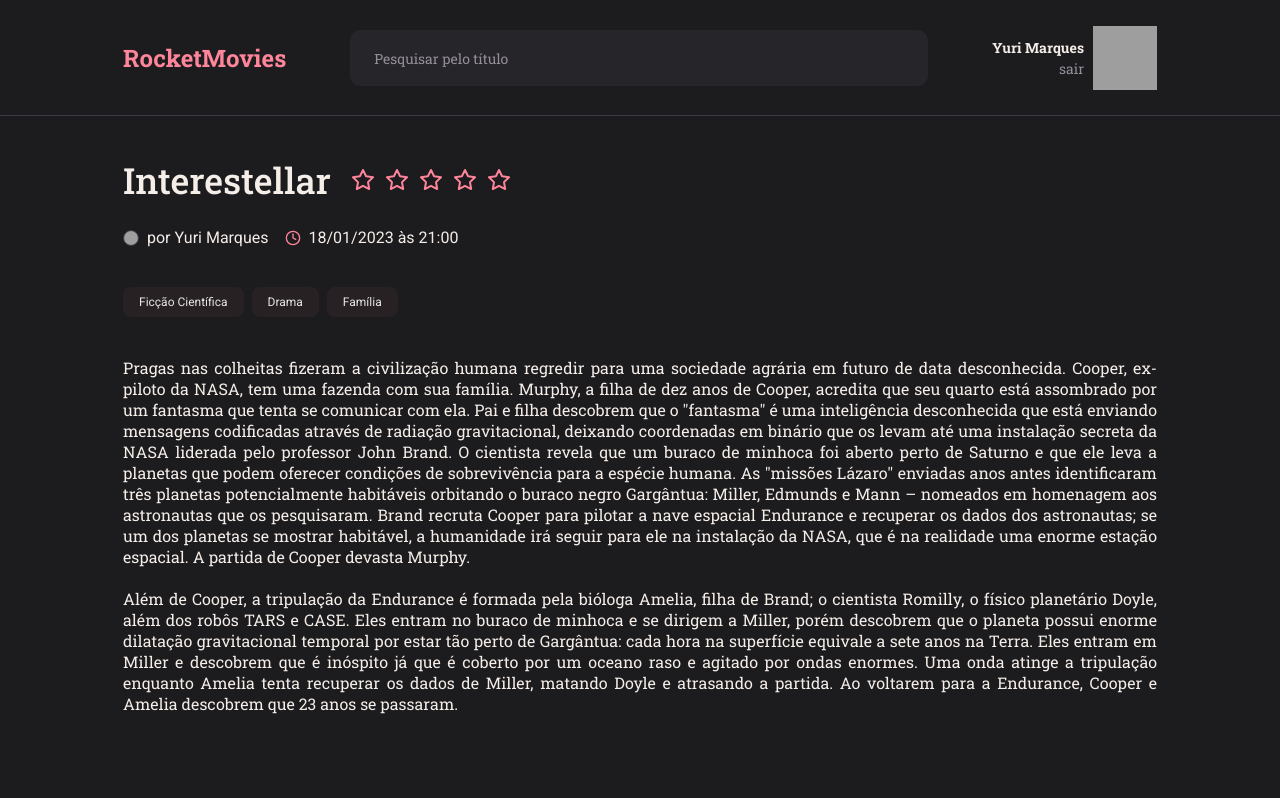
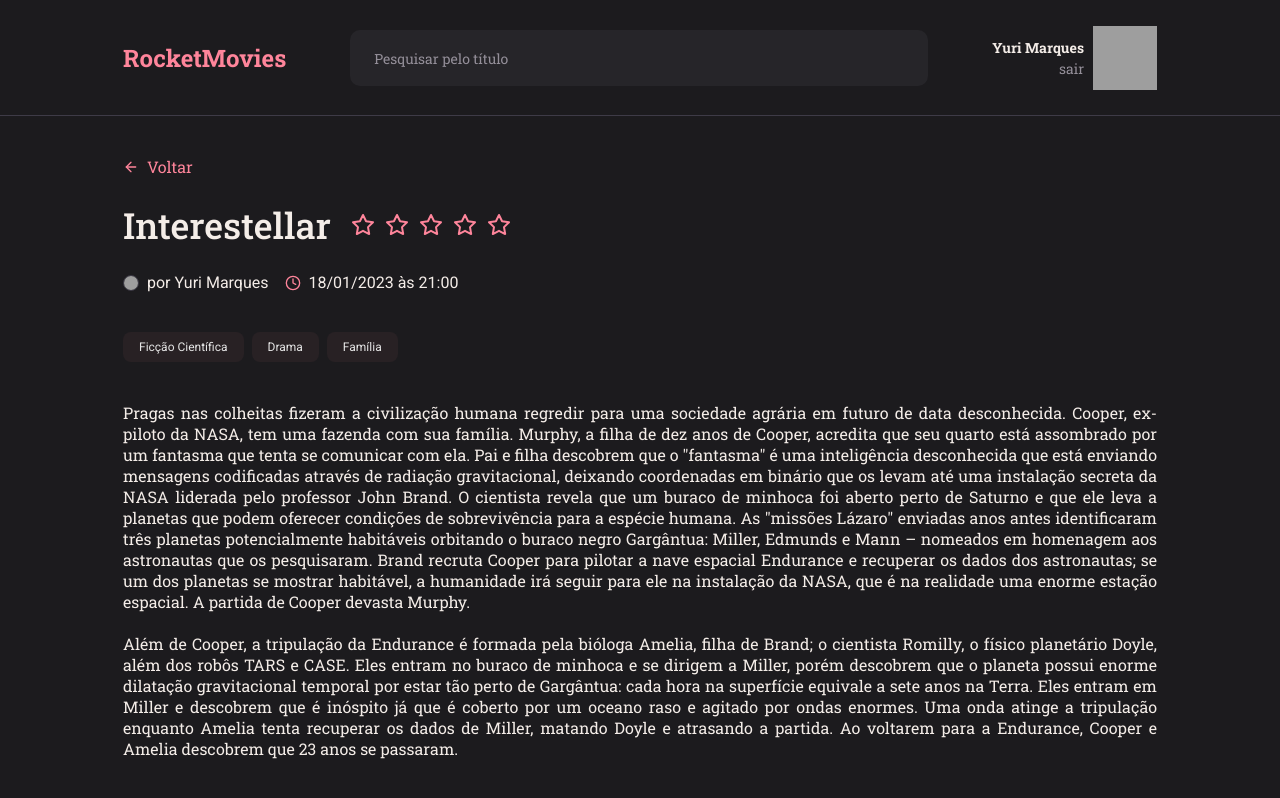
Before and after one commit to yuriscode/rocketmovies, a React (Vite) app: page / in a window 1280 px wide. Built offline with nearby package versions, Linux system fonts and the light colour scheme; grey boxes are pictures that could not be loaded.

Commit message:
feat: create component button text

```diff
--- /dev/null
+++ b/src/components/ButtonText/index.jsx
@@ -0,0 +1,12 @@
+import { Container } from './styles';
+
+export function ButtonText({ title, icon: Icon, ...rest }) {
+    return (
+        <Container {...rest}>
+            {Icon && <Icon size={16} />}
+            <div className="line">
+                {title}
+            </div>
+        </Container>
+    )
+}
--- /dev/null
+++ b/src/components/ButtonText/styles.js
@@ -0,0 +1,41 @@
+import styled from 'styled-components';
+
+export const Container = styled.button`
+    display: flex;
+    align-items: center;
+
+    margin-bottom: 2.4rem;
+
+    width: fit-content;
+    background: none;
+    border: none;
+
+    color: ${({ theme }) => theme.colors.pink};
+    font-size: 1.6rem;
+    font-weight: 400;
+
+    > .line{
+        position: relative;
+
+        &::after {
+            content: '';
+            position: absolute;
+            width: 100%;
+            transform: scaleX(0);
+            height: .1rem;
+            bottom: 0;
+            left: 0;
+            background-color: ${({ theme }) => theme.colors.pink};
+            transform-origin: center;
+            transition: transform 0.1s ease-out;
+        }
+
+        &:hover::after {
+            transform: scaleX(1);
+        }
+    }
+
+    > svg {
+        margin-right: .8rem;
+    }
+`
--- a/src/pages/Details/index.jsx
+++ b/src/pages/Details/index.jsx
@@ -2,13 +2,16 @@ import { Container, Content, CreatedBy, CreatedAt } from './styles';
 import { Header } from '../../components/header';
 import { Stars } from '../../components/Stars';
 import { Tags } from '../../components/Tags';
-import { FiClock } from "react-icons/fi";
+import { ButtonText } from '../../components/ButtonText';
+import { FiClock, FiArrowLeft } from "react-icons/fi";
 
 export function Details() {
     return (
         <Container>
             <Header />
             <Content>
+                <ButtonText title='Voltar' icon={FiArrowLeft} />
+
                 <div className='title'>
                     <h1>Interestellar</h1>
                     <Stars />
```
